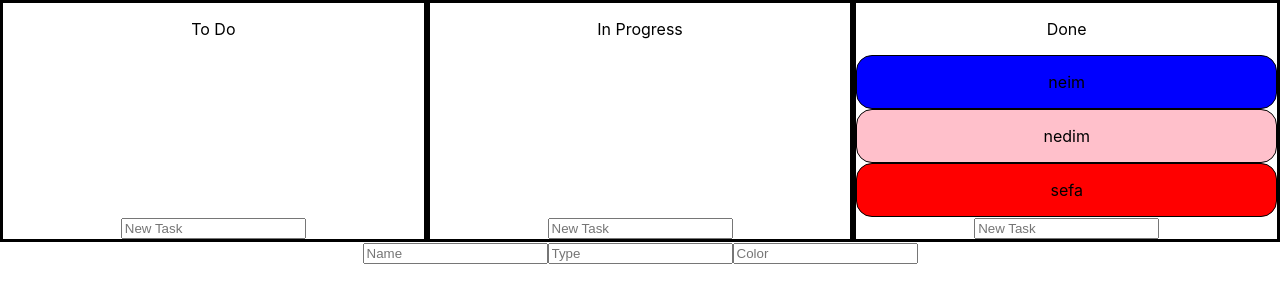
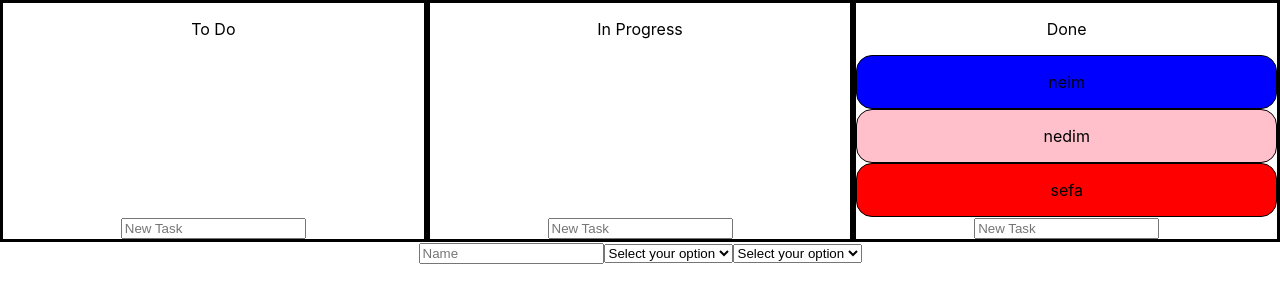
Before and after one commit to NedimRamicevic/trello, a React (Create React App) app: page / in a window 1280 px wide. Shown: the top 302 px of the page. Built offline with nearby package versions, Linux system fonts and the light colour scheme.

Commit message:
ModalDone

```diff
--- a/src/Components/AddItemModal.js
+++ b/src/Components/AddItemModal.js
@@ -2,7 +2,7 @@ import {React,useContext, useRef,useState} from 'react'
 import { ItemContext } from '../Contexts/ItemContextProvider'
 
 function AddItemModal() {
-    const {setNewTask,itemList,setItemList,newTask} = useContext(ItemContext)
+    const {containerList,setNewTask,itemList,setItemList,newTask} = useContext(ItemContext)
     const refId = useRef()
     const refName = useRef()
     const refColor = useRef()
@@ -15,6 +15,7 @@ function AddItemModal() {
             setShowBtn(true)
         }
         else setShowBtn(false)
+        handleChange()
     }
 
     const handleChange = () => {
@@ -32,19 +33,33 @@ function AddItemModal() {
         )
     }
     const handleSubmit = () => {
-        setItemList(prev =>(
+        if( refId.current.value !=="" && refName.current.value!=="" && refColor.current.value !=="")
+        {setItemList(prev =>(
             [...prev,newTask]
             ))
-        refId.current.value =""
-        refName.current.value =""
-        refColor.current.value =""
+            refId.current.value =""
+            refName.current.value =""
+            refColor.current.value =""}
      }
 
     return (
         <div className="Modal" >
             <input ref={refId} placeholder="Name" onChange={showBtnFun} ></input>
-            <input ref={refName} placeholder="Type"  onChange={handleChange}></input>
-            <input ref={refColor} placeholder="Color"  onChange={handleChange}></input>
+            <select ref={refName} onChange={showBtnFun} >
+            <option value="" disabled selected>Select your option</option>
+                {containerList ?
+                containerList.map((cat,index) =>(
+                    <option key={index} value={cat} >{cat}</option>
+                )) :null
+            }
+            </select>
+            <select ref={refColor} onChange={showBtnFun}>
+            <option value="" disabled selected>Select your option</option>
+                <option>Red</option>
+                <option>Blue</option>
+                <option>Green</option>
+                <option>Yellow</option>
+            </select>
             {showBtn ? (
             <button onClick={handleSubmit} >Add Task</button>
         ) : null
```
